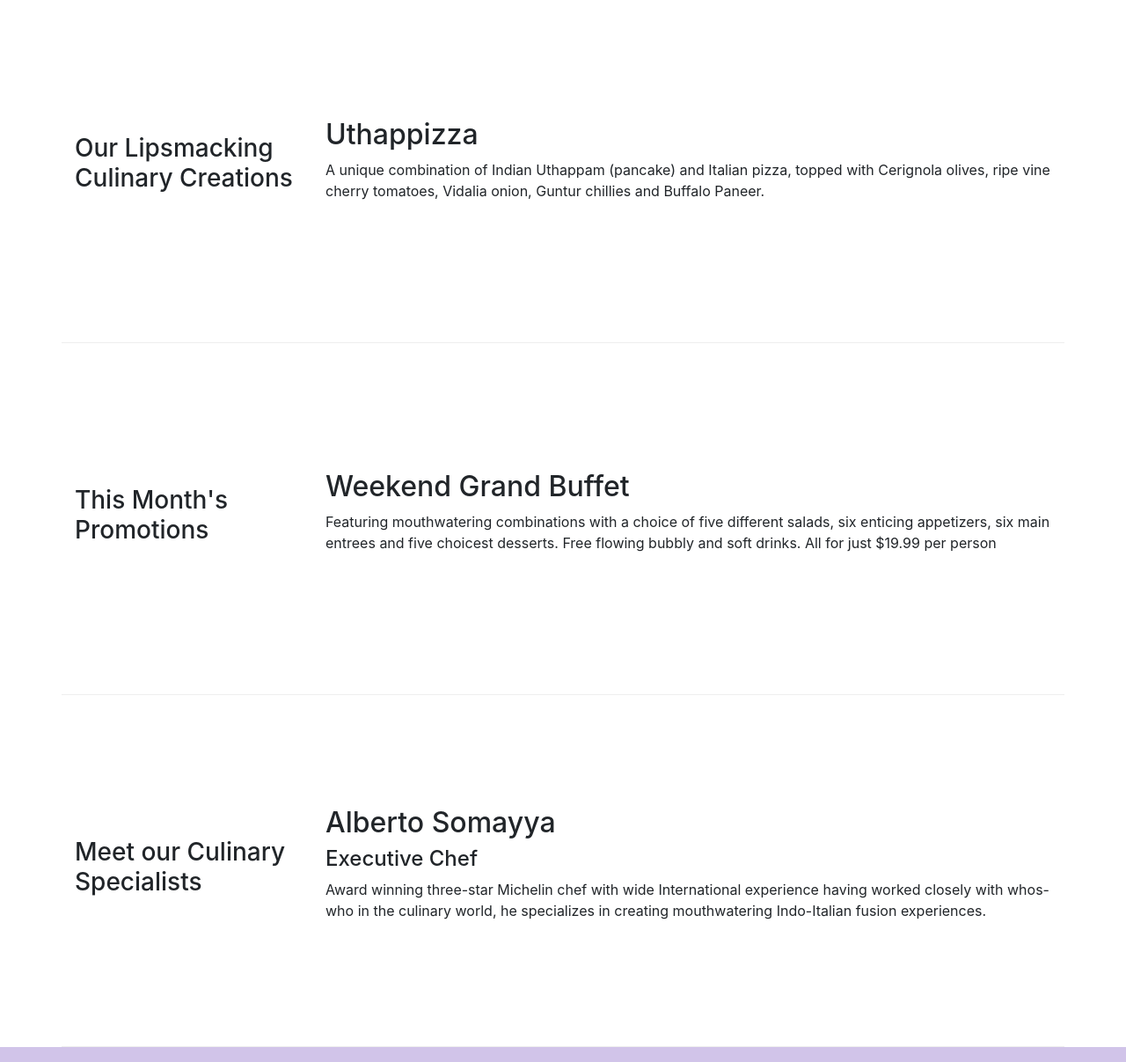
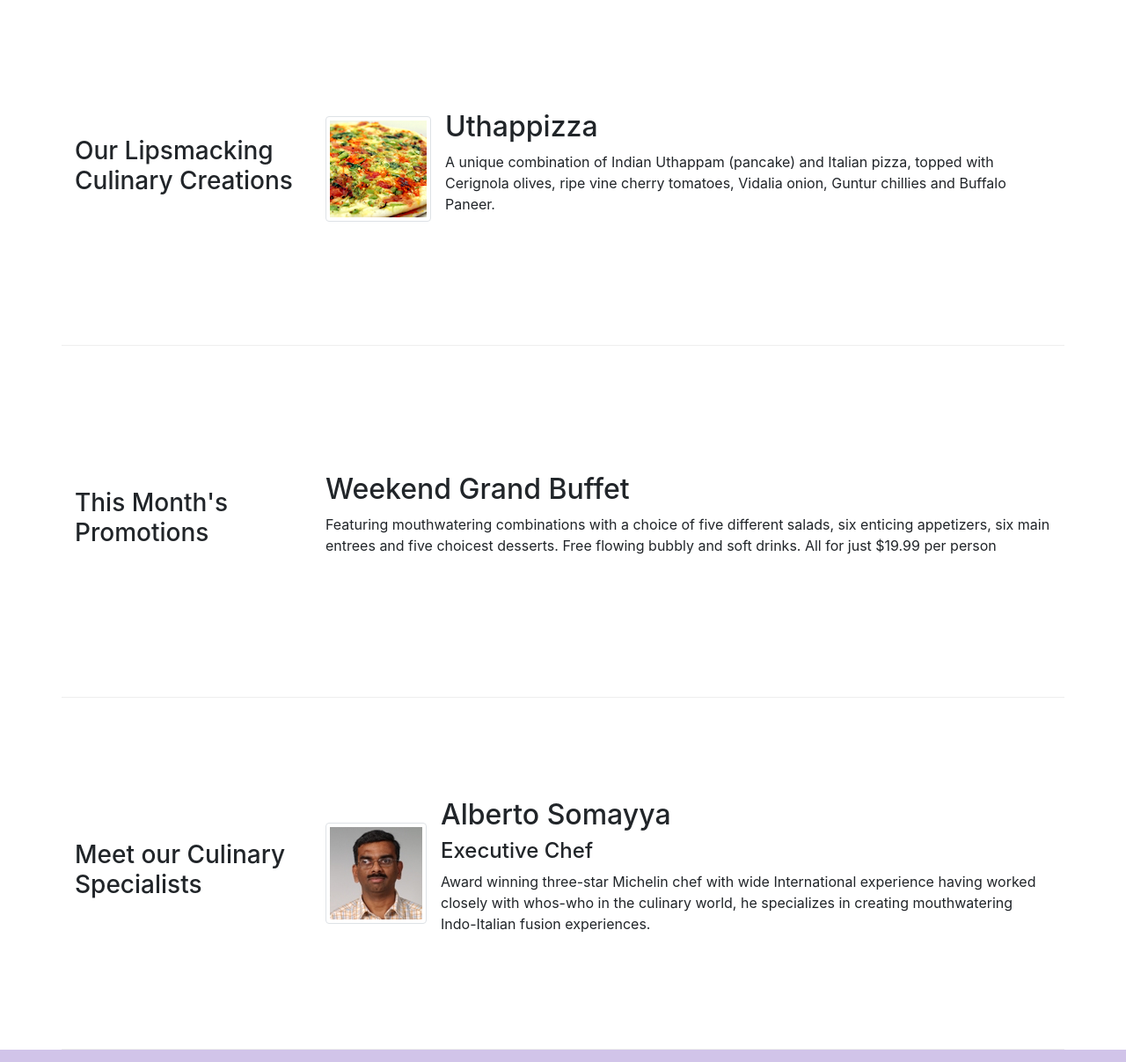
Before and after one commit to inaki-ba/conFusion, a website: page index.html in a window 1280 px wide. Shown: the part 340-1547 px from the top of the page at 88% size. Drawn offline with nearby package versions, Linux system fonts and the light colour scheme.

Commit message:
Images and media object

```diff
--- a/index.html
+++ b/index.html
@@ -21,7 +21,7 @@
             <button class="navbar-toggler" type="button" data-toggle="collapse" data-target="#Navbar">
                 <span class="navbar-toggler-icon"></span>
             </button>
-            <a class="navbar-brand" href="#">Ristorante Con Fusion</a>
+            <a class="navbar-brand" href="#"><img src="img/logo.png" height="30" width="41"></a>
             <div class="collapse navbar-collapse" id="Navbar">
                 <ul class="navbar-nav">
                     <li class="nav-item active"><a class="nav-link" href="#"><span class="fa fa-home fa-lg"></span> Home</a></li>
@@ -40,7 +40,8 @@
                     <h1>Ristorante con Fusion</h1>
                     <p>We take inspiration from the World's best cuisines, and create a unique fusion experience. Our lipsmacking creations will tickle your culinary senses!</p>
                 </div>
-                <div class="col col-sm">
+                <div class="col col-sm align-self-center">
+                    <img src="img/logo.png" class="img-fluid">
                 </div>
             </div>
         </div>
@@ -52,8 +53,13 @@
                 <h3>Our Lipsmacking Culinary Creations</h3>
             </div>
             <div class="col-sm col-md flex-first">
-                <h2>Uthappizza</h2>
-                <p>A unique combination of Indian Uthappam (pancake) and Italian pizza, topped with Cerignola olives, ripe vine cherry tomatoes, Vidalia onion, Guntur chillies and Buffalo Paneer.</p>
+                <div class="media">
+                    <img class="d-flex mr-3 img-thumbnail align-self-center" src="img/uthappizza.png" alt="uthappizza">
+                    <div class="media-body">
+                        <h2 class="mt-0">Uthappizza</h2>
+                        <p class="hidden-xs-down">A unique combination of Indian Uthappam (pancake) and Italian pizza, topped with Cerignola olives, ripe vine cherry tomatoes, Vidalia onion, Guntur chillies and Buffalo Paneer.</p>
+                    </div>
+                </div>
             </div>
         </div>
 
@@ -72,10 +78,16 @@
             <div class="col-sm-4 col-md-3 flex-last">
                 <h3>Meet our Culinary Specialists</h3>
             </div>
-            <div class="col col-sm flex-first">
-                <h2>Alberto Somayya</h2>
-                <h4>Executive Chef</h4>
-                <p>Award winning three-star Michelin chef with wide International experience having worked closely with whos-who in the culinary world, he specializes in creating mouthwatering Indo-Italian fusion experiences. </p>
+            <div class="col-sm col-md flex-first">
+                <div class="media">
+                    <img class="d-flex mr-3 img-thumbnail align-self-center" src="img/alberto.png" alt="Alberto Somayya">
+                    <div class="media-body">
+                        <h2 class="mt-0">Alberto Somayya</h2>
+                        <h4>Executive Chef</h4>
+                        <p class="hidden-xs-down">Award winning three-star Michelin chef with wide International experience having worked closely with whos-who in the culinary world, he specializes in creating mouthwatering Indo-Italian fusion experiences. </p>
+                    </div>
+                </div>
+
             </div>
         </div>
     </div>
```
Also changed, not shown: aboutus.html (+3 -2 lines), contactus.html (+3 -2 lines), img/alberto.png (added), img/buffet.png (added), img/logo.png (added), img/uthappizza.png (added), 1 other file.
